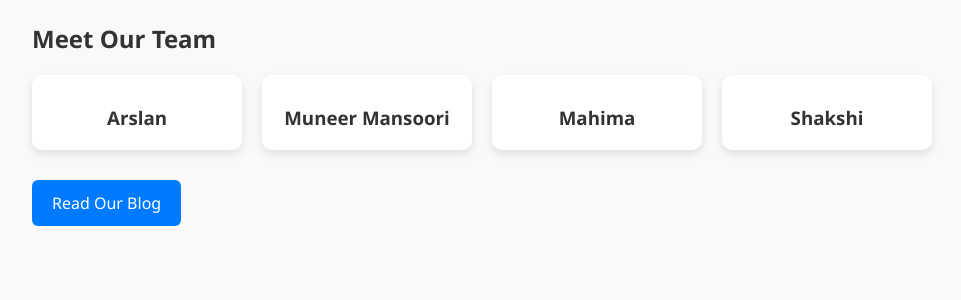
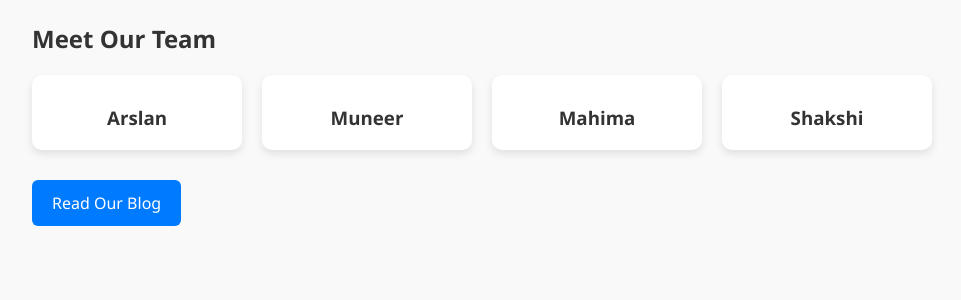
Before and after one commit to arslan11-codes/clg-project, a Flask app: page / in a window 1280 px wide. Shown: the part 212-512 px from the top of the page, without its empty margins (158-1119 px from the left). Run offline with Flask 3, Linux system fonts and the light colour scheme.

Commit message:
Update home.html

```diff
--- a/templates/home.html
+++ b/templates/home.html
@@ -84,7 +84,7 @@
           <h3>Arslan</h3>
         </div>
         <div class="team-card">
-          <h3>Muneer Mansoori</h3>
+          <h3>Muneer</h3>
         </div>
         <div class="team-card">
           <h3>Mahima</h3>
```
